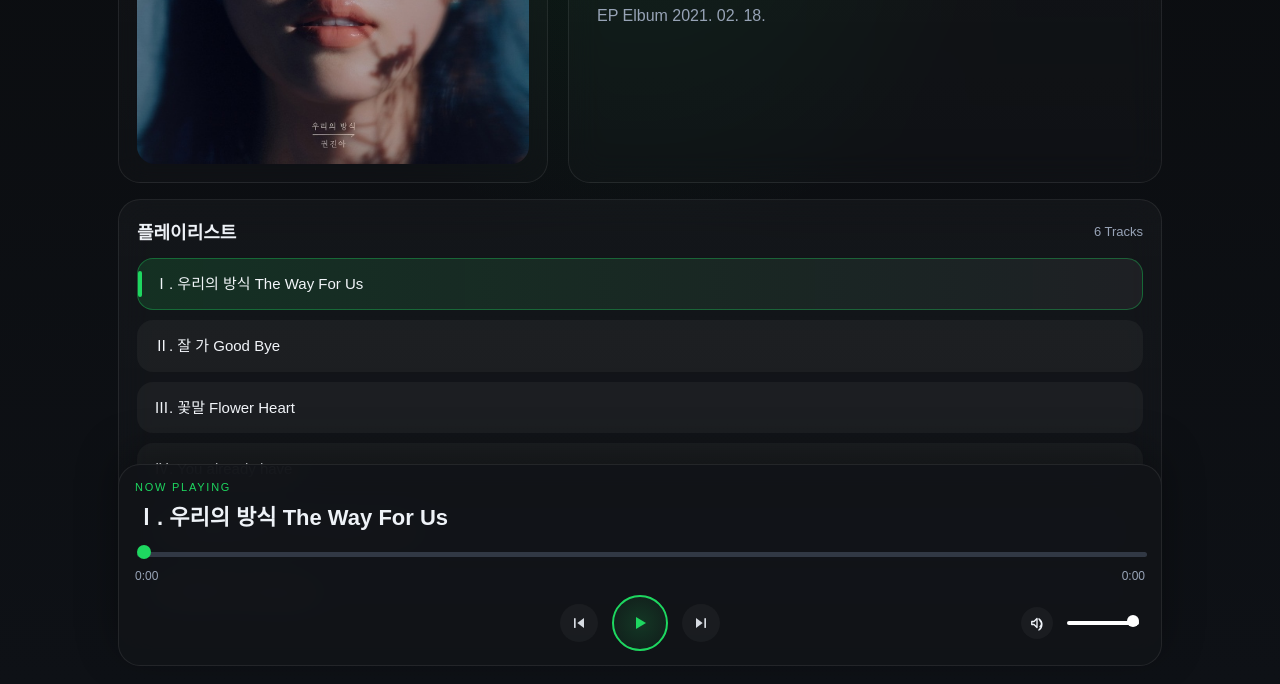
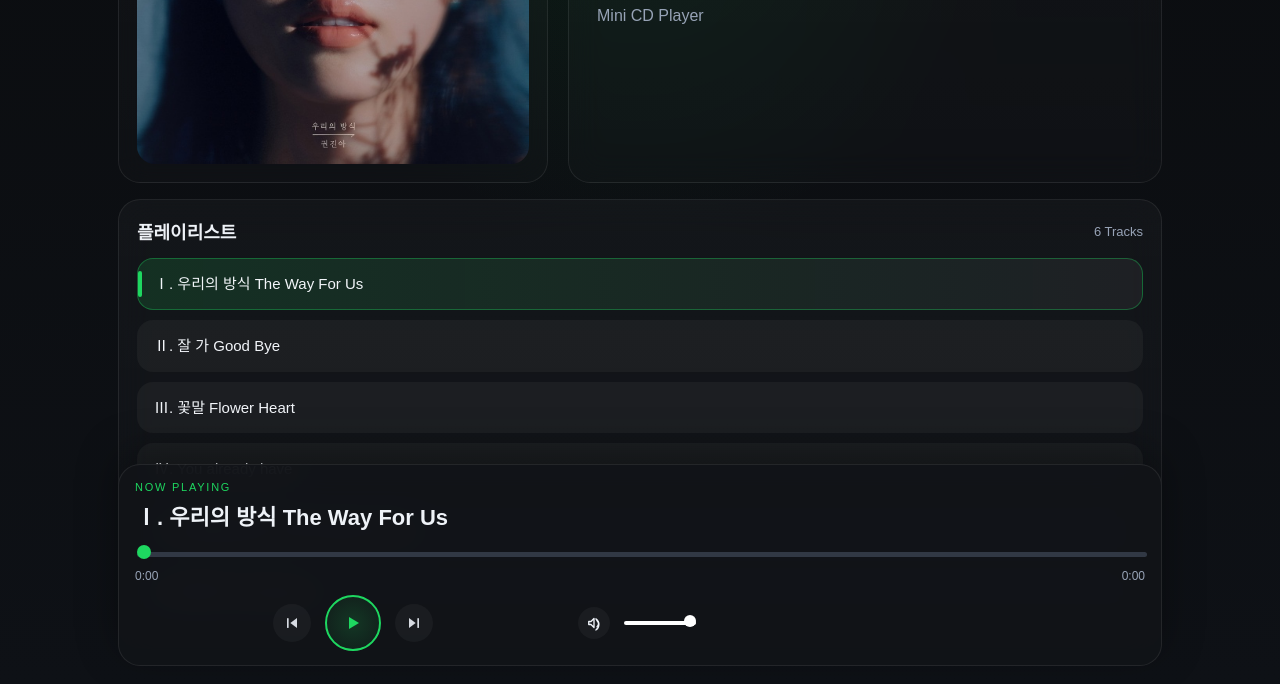
Before and after one commit to ksm763s2/JinahON, a plain HTML site: page index.html in a window 1280 px wide. Shown: the part 116-800 px from the top of the page. Drawn offline with Linux system fonts and the light colour scheme.

Commit message:
Update index.html

```diff
--- a/index.html
+++ b/index.html
@@ -20,7 +20,7 @@
       <div class="info-panel">
         <p class="album-kicker">Kwon Jin Ah</p>
         <h1>우리의 방식</h1>
-        <p class="subtitle">EP Elbum 2021. 02. 18.</p>
+        <p class="subtitle">Mini CD Player</p>
       </div>
     </section>
 
@@ -58,8 +58,6 @@
       </div>
 
       <div class="controls">
-        <div class="controls-left"></div>
-
         <div class="controls-center">
           <button class="control-btn side-btn" id="prevBtn" aria-label="이전 곡" type="button">
             <svg viewBox="0 0 24 24" aria-hidden="true" class="side-icon">
@@ -84,7 +82,6 @@
           </button>
         </div>
 
-        <div class="controls-right">
         <div class="volume-box">
           <button
             class="volume-btn"
@@ -112,7 +109,6 @@
           </div>
         </div>
       </div>
-      </div>
 
       <audio id="audioPlayer"></audio>
     </div>
```
Lines whose indentation alone changed are shown as unchanged.
